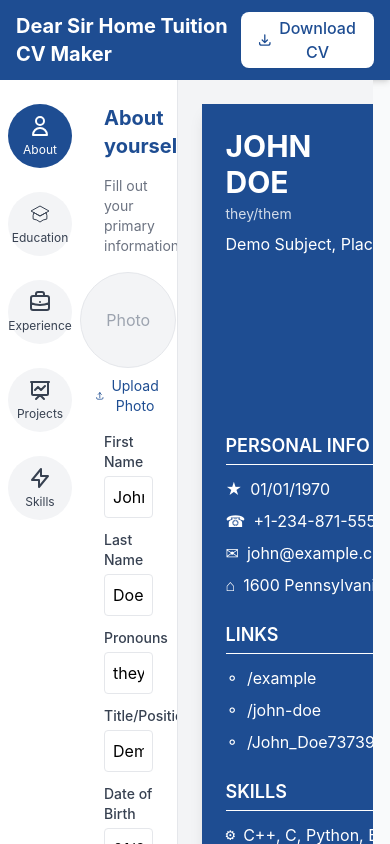
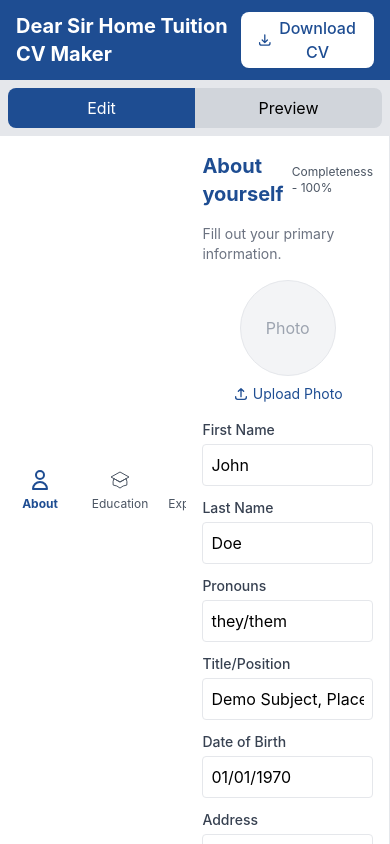
Before and after one commit to Rayus223/CV-Maker, a React (Create React App) app in the folder cv-maker/: page / in a window 390 px wide. Both pictures are taken after a click on the button "Create My CV". Built offline with nearby package versions, Linux system fonts and the light colour scheme.

Commit message:
started basic mobile responsiveness

```diff
--- a/cv-maker/src/App.tsx
+++ b/cv-maker/src/App.tsx
@@ -15,6 +15,9 @@ function App() {
     const savedSection = localStorage.getItem('cvMakerActiveSection');
     return savedSection || 'about';
   });
+
+  // For mobile view toggle between edit form and preview
+  const [mobileView, setMobileView] = useState<'form' | 'preview'>('form');
 
   const [progress, setProgress] = useState<number>(20);
 
@@ -619,11 +622,32 @@ function App() {
             </div>
           </header>
 
+          {/* Mobile View Toggle - Only visible on mobile */}
+          <div className="md:hidden bg-gray-200 p-2 flex">
+            <button
+              onClick={() => setMobileView('form')}
+              className={`flex-1 py-2 px-4 rounded-l-lg ${
+                mobileView === 'form' ? 'bg-brand-primary text-white' : 'bg-gray-300'
+              }`}
+            >
+              Edit
+            </button>
+            <button
+              onClick={() => setMobileView('preview')}
+              className={`flex-1 py-2 px-4 rounded-r-lg ${
+                mobileView === 'preview' ? 'bg-brand-primary text-white' : 'bg-gray-300'
+              }`}
+            >
+              Preview
+            </button>
+          </div>
+
           <div className="flex flex-1 overflow-hidden">
-            {/* Left Sidebar Navigation */}
-            <nav className="w-20 bg-white shadow-md flex flex-col items-center py-6">
+            {/* Left Sidebar Navigation - Desktop: vertical, Mobile: horizontal */}
+            <div className="hidden md:flex md:w-20 bg-white shadow-md md:flex-col items-center py-6">
+              {/* Desktop vertical sidebar - only visible on desktop */}
               <div
-                className={`w-16 h-16 rounded-full mb-6 flex flex-col items-center justify-center text-xs cursor-pointer ${activeSection === 'about' ? 'bg-brand-primary text-white' : 'bg-gray-100 text-gray-700 hover:bg-gray-200'}`}
+                className="w-16 h-16 rounded-full mb-6 flex flex-col items-center justify-center text-xs cursor-pointer hidden md:flex"
                 onClick={() => setActiveSection('about')}
               >
                 <svg className="w-6 h-6 mb-1" fill="none" stroke="currentColor" viewBox="0 0 24 24" xmlns="http://www.w3.org/2000/svg">
@@ -633,7 +657,7 @@ function App() {
               </div>
 
               <div
-                className={`w-16 h-16 rounded-full mb-6 flex flex-col items-center justify-center text-xs cursor-pointer ${activeSection === 'education' ? 'bg-brand-primary text-white' : 'bg-gray-100 text-gray-700 hover:bg-gray-200'}`}
+                className="w-16 h-16 rounded-full mb-6 flex flex-col items-center justify-center text-xs cursor-pointer hidden md:flex"
                 onClick={() => setActiveSection('education')}
               >
                 <svg className="w-6 h-6 mb-1" fill="none" stroke="currentColor" viewBox="0 0 24 24" xmlns="http://www.w3.org/2000/svg">
@@ -644,7 +668,7 @@ function App() {
               </div>
 
               <div
-                className={`w-16 h-16 rounded-full mb-6 flex flex-col items-center justify-center text-xs cursor-pointer ${activeSection === 'experience' ? 'bg-brand-primary text-white' : 'bg-gray-100 text-gray-700 hover:bg-gray-200'}`}
+                className="w-16 h-16 rounded-full mb-6 flex flex-col items-center justify-center text-xs cursor-pointer hidden md:flex"
                 onClick={() => setActiveSection('experience')}
               >
                 <svg className="w-6 h-6 mb-1" fill="none" stroke="currentColor" viewBox="0 0 24 24" xmlns="http://www.w3.org/2000/svg">
@@ -654,7 +678,7 @@ function App() {
               </div>
 
               <div
-                className={`w-16 h-16 rounded-full mb-6 flex flex-col items-center justify-center text-xs cursor-pointer ${activeSection === 'projects' ? 'bg-brand-primary text-white' : 'bg-gray-100 text-gray-700 hover:bg-gray-200'}`}
+                className="w-16 h-16 rounded-full mb-6 flex flex-col items-center justify-center text-xs cursor-pointer hidden md:flex"
                 onClick={() => setActiveSection('projects')}
               >
                 <svg className="w-6 h-6 mb-1" fill="none" stroke="currentColor" viewBox="0 0 24 24" xmlns="http://www.w3.org/2000/svg">
@@ -664,7 +688,7 @@ function App() {
               </div>
 
               <div
-                className={`w-16 h-16 rounded-full mb-6 flex flex-col items-center justify-center text-xs cursor-pointer ${activeSection === 'skills' ? 'bg-brand-primary text-white' : 'bg-gray-100 text-gray-700 hover:bg-gray-200'}`}
+                className="w-16 h-16 rounded-full mb-6 flex flex-col items-center justify-center text-xs cursor-pointer hidden md:flex"
                 onClick={() => setActiveSection('skills')}
               >
                 <svg className="w-6 h-6 mb-1" fill="none" stroke="currentColor" viewBox="0 0 24 24" xmlns="http://www.w3.org/2000/svg">
@@ -672,10 +696,66 @@ function App() {
                 </svg>
                 Skills
               </div>
-            </nav>
+            </div>
+
+            {/* Mobile horizontal navigation - only shown when form view is active */}
+            {mobileView === 'form' && (
+              <div className="md:hidden w-full flex overflow-x-auto py-2 bg-white shadow-sm">
+                <div
+                  className={`min-w-[80px] flex flex-col items-center justify-center py-2 px-4 text-xs cursor-pointer ${activeSection === 'about' ? 'text-brand-primary font-bold' : 'text-gray-600'}`}
+                  onClick={() => setActiveSection('about')}
+                >
+                  <svg className="w-6 h-6 mb-1" fill="none" stroke="currentColor" viewBox="0 0 24 24" xmlns="http://www.w3.org/2000/svg">
+                    <path strokeLinecap="round" strokeLinejoin="round" strokeWidth={2} d="M16 7a4 4 0 11-8 0 4 4 0 018 0zM12 14a7 7 0 00-7 7h14a7 7 0 00-7-7z" />
+                  </svg>
+                  About
+                </div>
+
+                <div
+                  className={`min-w-[80px] flex flex-col items-center justify-center py-2 px-4 text-xs cursor-pointer ${activeSection === 'education' ? 'text-brand-primary font-bold' : 'text-gray-600'}`}
+                  onClick={() => setActiveSection('education')}
+                >
+                  <svg className="w-6 h-6 mb-1" fill="none" stroke="currentColor" viewBox="0 0 24 24" xmlns="http://www.w3.org/2000/svg">
+                    <path d="M12 14l9-5-9-5-9 5 9 5z" />
+                    <path d="M12 14l6.16-3.422a12.083 12.083 0 01.665 6.479A11.952 11.952 0 0012 20.055a11.952 11.952 0 00-6.824-2.998 12.078 12.078 0 01.665-6.479L12 14z" />
+                  </svg>
+                  Education
+                </div>
+
+                <div
+                  className={`min-w-[80px] flex flex-col items-center justify-center py-2 px-4 text-xs cursor-pointer ${activeSection === 'experience' ? 'text-brand-primary font-bold' : 'text-gray-600'}`}
+                  onClick={() => setActiveSection('experience')}
+                >
+                  <svg className="w-6 h-6 mb-1" fill="none" stroke="currentColor" viewBox="0 0 24 24" xmlns="http://www.w3.org/2000/svg">
+                    <path strokeLinecap="round" strokeLinejoin="round" strokeWidth={2} d="M21 13.255A23.931 23.931 0 0112 15c-3.183 0-6.22-.62-9-1.745M16 6V4a2 2 0 00-2-2h-4a2 2 0 00-2 2v2m4 6h.01M5 20h14a2 2 0 002-2V8a2 2 0 00-2-2H5a2 2 0 00-2 2v10a2 2 0 002 2z" />
+                  </svg>
+                  Experience
+                </div>
+
+                <div
+                  className={`min-w-[80px] flex flex-col items-center justify-center py-2 px-4 text-xs cursor-pointer ${activeSection === 'projects' ? 'text-brand-primary font-bold' : 'text-gray-600'}`}
+                  onClick={() => setActiveSection('projects')}
+                >
+                  <svg className="w-6 h-6 mb-1" fill="none" stroke="currentColor" viewBox="0 0 24 24" xmlns="http://www.w3.org/2000/svg">
+                    <path strokeLinecap="round" strokeLinejoin="round" strokeWidth={2} d="M7 12l3-3 3 3 4-4M8 21l4-4 4 4M3 4h18M4 4h16v12a1 1 0 01-1 1H5a1 1 0 01-1-1V4z" />
+                  </svg>
+                  Projects
+                </div>
+
+                <div
+                  className={`min-w-[80px] flex flex-col items-center justify-center py-2 px-4 text-xs cursor-pointer ${activeSection === 'skills' ? 'text-brand-primary font-bold' : 'text-gray-600'}`}
+                  onClick={() => setActiveSection('skills')}
+                >
+                  <svg className="w-6 h-6 mb-1" fill="none" stroke="currentColor" viewBox="0 0 24 24" xmlns="http://www.w3.org/2000/svg">
+                    <path strokeLinecap="round" strokeLinejoin="round" strokeWidth={2} d="M13 10V3L4 14h7v7l9-11h-7z" />
+                  </svg>
+                  Skills
+                </div>
+              </div>
+            )}
 
             {/* Middle Section - Form Fields */}
-            <div className="w-1/4 bg-white p-6 overflow-y-auto border-r">
+            <div className={`w-full md:w-1/4 bg-white p-4 md:p-6 overflow-y-auto border-r ${mobileView === 'preview' ? 'hidden' : 'block'} md:block`}>
               {activeSection === 'about' && (
                 <div>
                   <div className="flex justify-between items-center mb-4">
@@ -1041,13 +1121,34 @@ function App() {
             </div>
 
             {/* Right Section - CV Preview */}
-            <div className="w-1/2 bg-gray-100 p-6 overflow-y-auto">
+            <div className={`w-full md:w-1/2 bg-gray-100 p-4 md:p-6 overflow-y-auto ${mobileView === 'form' ? 'hidden' : 'block'} md:block`}>
               {/* Render the CV template with current data */}
               <div className="mx-auto max-w-3xl" ref={cvTemplateRef}>
                 <CVTemplate data={cvData} />
               </div>
             </div>
           </div>
+        </div>
+      )}
+
+      {/* Auto-save notification */}
+      {notification.show && (
+        <div
+          className={`fixed bottom-4 right-4 px-4 py-2 rounded shadow-md transition-opacity duration-300 flex items-center
+            ${notification.type === 'success' ? 'bg-green-100 border border-green-400 text-green-700' :
+              notification.type === 'info' ? 'bg-blue-100 border border-blue-400 text-blue-700' :
+              'bg-red-100 border border-red-400 text-red-700'}`}
+        >
+          <svg xmlns="http://www.w3.org/2000/svg" className="h-5 w-5 mr-2" fill="none" viewBox="0 0 24 24" stroke="currentColor">
+            {notification.type === 'success' ? (
+              <path strokeLinecap="round" strokeLinejoin="round" strokeWidth={2} d="M5 13l4 4L19 7" />
+            ) : notification.type === 'info' ? (
+              <path strokeLinecap="round" strokeLinejoin="round" strokeWidth={2} d="M13 16h-1v-4h-1m1-4h.01M21 12a9 9 0 11-18 0 9 9 0 0118 0z" />
+            ) : (
+              <path strokeLinecap="round" strokeLinejoin="round" strokeWidth={2} d="M12 8v4m0 4h.01M21 12a9 9 0 11-18 0 9 9 0 0118 0z" />
+            )}
+          </svg>
+          {notification.message}
         </div>
       )}
 
@@ -1479,27 +1580,6 @@ function App() {
           </div>
         </div>
       )}
-
-      {/* Auto-save notification */}
-      {notification.show && (
-        <div
-          className={`fixed bottom-4 right-4 px-4 py-2 rounded shadow-md transition-opacity duration-300 flex items-center
-            ${notification.type === 'success' ? 'bg-green-100 border border-green-400 text-green-700' :
-              notification.type === 'info' ? 'bg-blue-100 border border-blue-400 text-blue-700' :
-              'bg-red-100 border border-red-400 text-red-700'}`}
-        >
-          <svg xmlns="http://www.w3.org/2000/svg" className="h-5 w-5 mr-2" fill="none" viewBox="0 0 24 24" stroke="currentColor">
-            {notification.type === 'success' ? (
-              <path strokeLinecap="round" strokeLinejoin="round" strokeWidth={2} d="M5 13l4 4L19 7" />
-            ) : notification.type === 'info' ? (
-              <path strokeLinecap="round" strokeLinejoin="round" strokeWidth={2} d="M13 16h-1v-4h-1m1-4h.01M21 12a9 9 0 11-18 0 9 9 0 0118 0z" />
-            ) : (
-              <path strokeLinecap="round" strokeLinejoin="round" strokeWidth={2} d="M12 8v4m0 4h.01M21 12a9 9 0 11-18 0 9 9 0 0118 0z" />
-            )}
-          </svg>
-          {notification.message}
-        </div>
-      )}
     </div>
   );
 }
```
